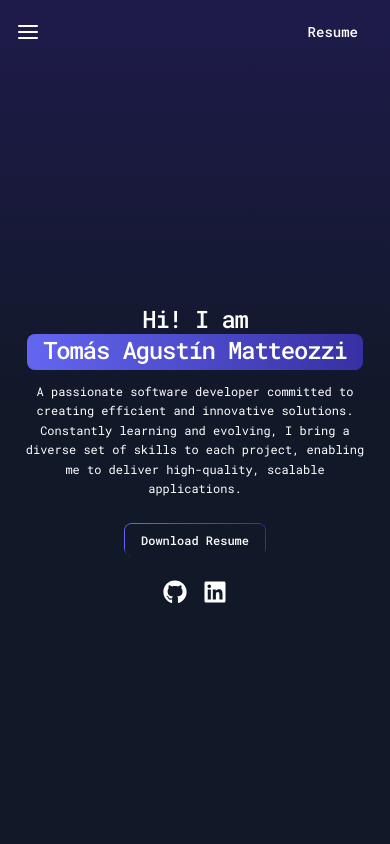
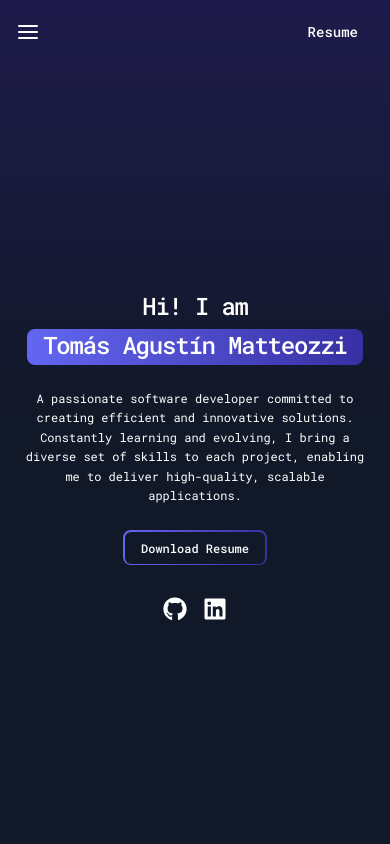
Before and after one commit to tmatteozzi/portfolio, a Next.js app: page / in a window 390 px wide. Shown: the top 844 px of the page. Built offline with nearby package versions, Linux system fonts and the light colour scheme.

Commit message:
Hero changes

```diff
--- a/app/components/CardStack.tsx
+++ b/app/components/CardStack.tsx
@@ -39,7 +39,7 @@ export const CardStack = ({
 
   return (
     <div className="flex flex-col items-center">
-      <div className="relative flex justify-center items-center w-full h-[300px] sm:h-[350px] mb-4 sm:mb-0">
+      <div className="relative flex justify-center items-center w-full h-[350px] mb-4 sm:mb-0">
         <div className="relative w-full h-full md:max-w-2xl mx-3.5">
           {cards.map((card, index) => (
             <motion.div
--- a/app/pages/Hero.tsx
+++ b/app/pages/Hero.tsx
@@ -34,13 +34,13 @@ export default function Hero() {
           {...motionConfig}
           className="flex flex-col items-center text-center"
         >
-          <h1 className="text-2xl sm:text-3xl md:text-4xl lg:text-5xl max-w-full leading-tight sm:leading-relaxed mb-4 sm:mb-6 font-medium tracking-tighter">
-            Hi! I am <br className="md:hidden flex flex-col" />
+          <h1 className="text-2xl sm:text-3xl md:text-4xl lg:text-5xl max-w-full leading-relaxed sm:leading-relaxed  mb-6 font-medium tracking-tighter">
+            Hi! I am <br className="md:hidden" />
             <Highlight className="inline-block text-2xl sm:text-3xl md:text-4xl lg:text-5xl whitespace-nowrap overflow-hidden">
               Tomás Agustín Matteozzi
             </Highlight>
           </h1>
-          <p className="max-w-3xl text-xs sm:text-sm md:text-base leading-relaxed mb-6 sm:mb-8 px-2 sm:px-4">
+          <p className="max-w-3xl text-xs sm:text-sm md:text-base leading-relaxed mb-6 px-2 sm:px-4">
             A passionate software developer committed to creating efficient and
             innovative solutions. Constantly learning and evolving, I bring a
             diverse set of skills to each project, enabling me to deliver
@@ -50,7 +50,7 @@ export default function Hero() {
             <motion.button
               onClick={downloadPdf}
               {...buttonMotionConfig}
-              className="relative mb-4 sm:mb-6 p-[0.2vw]"
+              className="relative mb-6 p-[0.4vw] md:p-[0.2vw]"
             >
               <div className="absolute inset-0 bg-gradient-to-r from-indigo-500 to-indigo-800 rounded-lg" />
               <div className="px-4 sm:px-6 py-2 rounded-[6px] relative group transition duration-300 font-medium hover:bg-transparent bg-gray-900 hover:text-black text-xs sm:text-sm">
```
